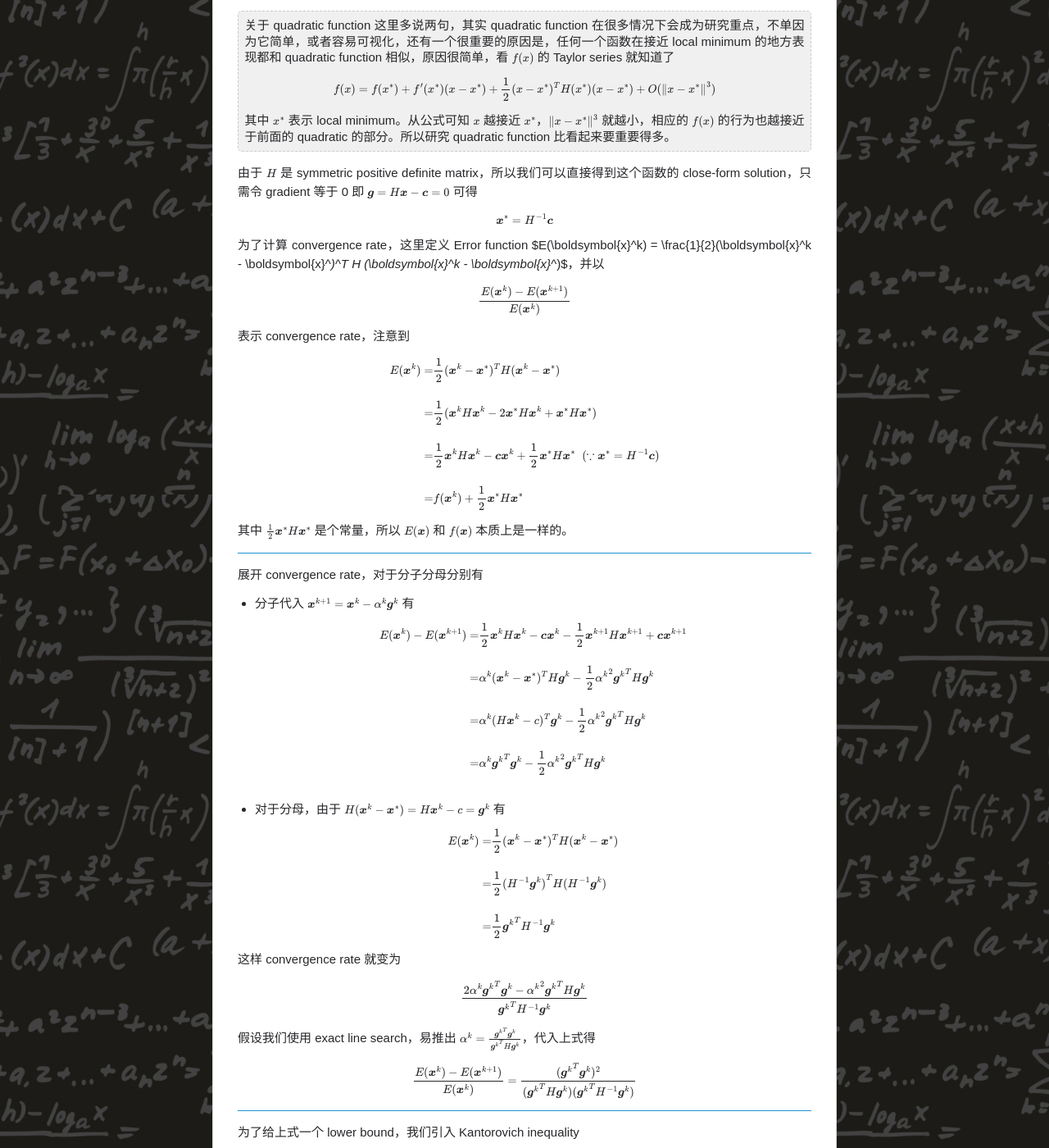
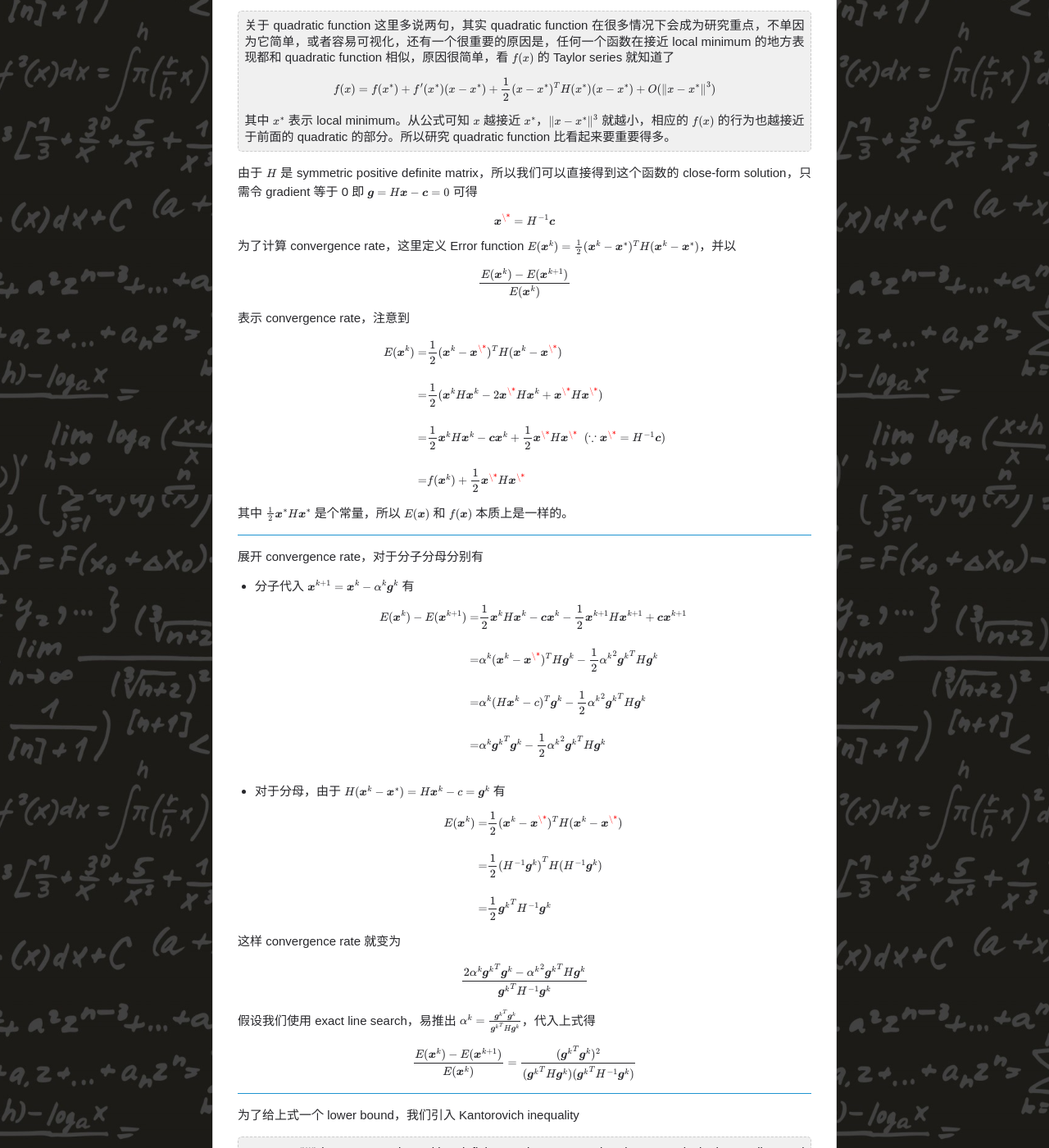
Before and after one commit to chenrushan/chenrushan.github.io, a Jekyll site: the page built from _posts/2014-06-21-NP-08-steepest-descent.markdown, in a window 1280 px wide and 1400 px high, scrolled down 3897 px. Shown: the whole window at 82% size. Built offline with Jekyll 4.4.1, drawn with Linux system fonts in a browser that asks for light colours; Markdown is read by kramdown in place of the engine named in the settings; formulas are drawn with MathJax 3.

Commit message:
np-08 update

```diff
--- a/_posts/2014-06-21-NP-08-steepest-descent.markdown
+++ b/_posts/2014-06-21-NP-08-steepest-descent.markdown
@@ -58,11 +58,11 @@
 
 * 初始点为 (-1, -2)，函数的收敛过程如下图所示，以 0.001 为 gradient norm 的阈值，共迭代 27 步，实现见开头给出的脚本
 
-  <img style="width:80%" src="/resource/NNP/08-steepest/ellip2.png" />
+    <img style="width:80%" src="/resource/NNP/08-steepest/ellip2.png" />
 
 * 初始点为 (1, 0)，函数的收敛过程如下图所示，以 0.001 为 gradient norm 的阈值，共迭代 5 步
 
-  <img style="width:80%" src="/resource/NNP/08-steepest/ellip1.png" />
+    <img style="width:80%" src="/resource/NNP/08-steepest/ellip1.png" />
 
 这个例子我们可以看出初始点的不同对收敛速度是有影响的
 
@@ -72,11 +72,11 @@
 
 * 初始点为 (0.6, 0.6)，收敛过程如下图所示，以 0.001 为 gradient norm 的阈值，共迭代 2029 步
 
-  <img style="width:80%" src="/resource/NNP/08-steepest/rosen1.png" />
+    <img style="width:80%" src="/resource/NNP/08-steepest/rosen1.png" />
 
 * 初始点为 (-1.2, 1)，收敛过程如下图所示，以 0.001 为 gradient norm 的阈值，共迭代 2300 步
 
-  <img style="width:80%" src="/resource/NNP/08-steepest/rosen2.png" />
+    <img style="width:80%" src="/resource/NNP/08-steepest/rosen2.png" />
 
 对于这个例子，不管你选那个初始点，迭代的过程总是很慢
 
@@ -96,9 +96,9 @@
 
 由于 $H$ 是 symmetric positive definite matrix，所以我们可以直接得到这个函数的 close-form solution，只需令 gradient 等于 0 即 $\boldsymbol{g} = H\boldsymbol{x} - \boldsymbol{c} = 0$ 可得
 
-$$\boldsymbol{x}^* = H^{-1}\boldsymbol{c}$$
+$$\boldsymbol{x}^\* = H^{-1}\boldsymbol{c}$$
 
-为了计算 convergence rate，这里定义 Error function $E(\boldsymbol{x}^k) = \frac{1}{2}(\boldsymbol{x}^k - \boldsymbol{x}^*)^T H (\boldsymbol{x}^k - \boldsymbol{x}^*)$，并以
+为了计算 convergence rate，这里定义 Error function $E(\boldsymbol{x}^k) = \frac{1}{2}(\boldsymbol{x}^k - \boldsymbol{x}^\*)^T H (\boldsymbol{x}^k - \boldsymbol{x}^\*)$，并以
 
 $$\frac{E(\boldsymbol{x}^k) - E(\boldsymbol{x}^{k+1})}{E(\boldsymbol{x}^k)}$$
 
@@ -106,14 +106,14 @@
 
 $$
 \begin{align}
-E(\boldsymbol{x}^k) = & \frac{1}{2}(\boldsymbol{x}^k - \boldsymbol{x}^*)^T H (\boldsymbol{x}^k - \boldsymbol{x}^*) \\\\
-= & \frac{1}{2}(\boldsymbol{x}^k H \boldsymbol{x}^k - 2\boldsymbol{x}^* H \boldsymbol{x}^k + \boldsymbol{x}^* H \boldsymbol{x}^*) \\\\
-= & \frac{1}{2} \boldsymbol{x}^k H \boldsymbol{x}^k - \boldsymbol{c} \boldsymbol{x}^k + \frac{1}{2}\boldsymbol{x}^* H \boldsymbol{x}^* \;\; (\because \boldsymbol{x}^* = H^{-1}\boldsymbol{c})\\\\
-= & f(\boldsymbol{x}^k) + \frac{1}{2}\boldsymbol{x}^* H \boldsymbol{x}^*
+E(\boldsymbol{x}^k) = & \frac{1}{2}(\boldsymbol{x}^k - \boldsymbol{x}^\*)^T H (\boldsymbol{x}^k - \boldsymbol{x}^\*) \\\\
+= & \frac{1}{2}(\boldsymbol{x}^k H \boldsymbol{x}^k - 2\boldsymbol{x}^\* H \boldsymbol{x}^k + \boldsymbol{x}^\* H \boldsymbol{x}^\*) \\\\
+= & \frac{1}{2} \boldsymbol{x}^k H \boldsymbol{x}^k - \boldsymbol{c} \boldsymbol{x}^k + \frac{1}{2}\boldsymbol{x}^\* H \boldsymbol{x}^\* \;\; (\because \boldsymbol{x}^\* = H^{-1}\boldsymbol{c})\\\\
+= & f(\boldsymbol{x}^k) + \frac{1}{2}\boldsymbol{x}^\* H \boldsymbol{x}^\*
 \end{align}
 $$
 
-其中 $\frac{1}{2} \boldsymbol{x}^* H \boldsymbol{x}^*$ 是个常量，所以 $E(\boldsymbol{x})$ 和 $f(\boldsymbol{x})$ 本质上是一样的。
+其中 $\frac{1}{2} \boldsymbol{x}^\* H \boldsymbol{x}^\*$ 是个常量，所以 $E(\boldsymbol{x})$ 和 $f(\boldsymbol{x})$ 本质上是一样的。
 
 --------------------
 
@@ -121,24 +121,24 @@
 
 * 分子代入 $\boldsymbol{x}^{k+1} = \boldsymbol{x}^k - \alpha^k \boldsymbol{g}^k$ 有
 
-  $$
-  \begin{align}
-  E(\boldsymbol{x}^k) - E(\boldsymbol{x}^{k+1}) = & \frac{1}{2} \boldsymbol{x}^k H \boldsymbol{x}^k - \boldsymbol{c} \boldsymbol{x}^k - \frac{1}{2} \boldsymbol{x}^{k+1} H \boldsymbol{x}^{k+1} + \boldsymbol{c} \boldsymbol{x}^{k+1} \\\\
-  = & {\alpha^k ({\boldsymbol{x}^k} - {\boldsymbol{x}^*})^T H \boldsymbol{g}^k - \frac{1}{2}{\alpha^k}^2 {\boldsymbol{g}^k}^T H \boldsymbol{g}^k} \\\\
-  = & {\alpha^k (H \boldsymbol{x}^k - c)^T \boldsymbol{g}^k - \frac{1}{2}{\alpha^k}^2 {\boldsymbol{g}^k}^T H \boldsymbol{g}^k} \\\\
-  = & {\alpha^k {\boldsymbol{g}^k}^T \boldsymbol{g}^k - \frac{1}{2}{\alpha^k}^2 {\boldsymbol{g}^k}^T H \boldsymbol{g}^k} \\\\
-  \end{align}
-  $$
+    $$
+    \begin{align}
+    E(\boldsymbol{x}^k) - E(\boldsymbol{x}^{k+1}) = & \frac{1}{2} \boldsymbol{x}^k H \boldsymbol{x}^k - \boldsymbol{c} \boldsymbol{x}^k - \frac{1}{2} \boldsymbol{x}^{k+1} H \boldsymbol{x}^{k+1} + \boldsymbol{c} \boldsymbol{x}^{k+1} \\\\
+    = & {\alpha^k ({\boldsymbol{x}^k} - {\boldsymbol{x}^\*})^T H \boldsymbol{g}^k - \frac{1}{2}{\alpha^k}^2 {\boldsymbol{g}^k}^T H \boldsymbol{g}^k} \\\\
+    = & {\alpha^k (H \boldsymbol{x}^k - c)^T \boldsymbol{g}^k - \frac{1}{2}{\alpha^k}^2 {\boldsymbol{g}^k}^T H \boldsymbol{g}^k} \\\\
+    = & {\alpha^k {\boldsymbol{g}^k}^T \boldsymbol{g}^k - \frac{1}{2}{\alpha^k}^2 {\boldsymbol{g}^k}^T H \boldsymbol{g}^k} \\\\
+    \end{align}
+    $$
 
-* 对于分母，由于 $H(\boldsymbol{x}^k - \boldsymbol{x}^*) = H\boldsymbol{x}^k - c = \boldsymbol{g}^k$ 有
+* 对于分母，由于 $H(\boldsymbol{x}^k - \boldsymbol{x}^\*) = H\boldsymbol{x}^k - c = \boldsymbol{g}^k$ 有
 
-  $$
-  \begin{align}
-  E(\boldsymbol{x}^k) = & \frac{1}{2}(\boldsymbol{x}^k - \boldsymbol{x}^*)^T H (\boldsymbol{x}^k - \boldsymbol{x}^*) \\\\
-  = & \frac{1}{2} {(H^{-1}\boldsymbol{g}^k)}^T H (H^{-1}\boldsymbol{g}^k) \\\\
-  = & \frac{1}{2} {\boldsymbol{g}^k}^T H^{-1} \boldsymbol{g}^k
-  \end{align}
-  $$
+    $$
+    \begin{align}
+    E(\boldsymbol{x}^k) = & \frac{1}{2}(\boldsymbol{x}^k - \boldsymbol{x}^\*)^T H (\boldsymbol{x}^k - \boldsymbol{x}^\*) \\\\
+    = & \frac{1}{2} {(H^{-1}\boldsymbol{g}^k)}^T H (H^{-1}\boldsymbol{g}^k) \\\\
+    = & \frac{1}{2} {\boldsymbol{g}^k}^T H^{-1} \boldsymbol{g}^k
+    \end{align}
+    $$
 
 这样 convergence rate 就变为
 
```
